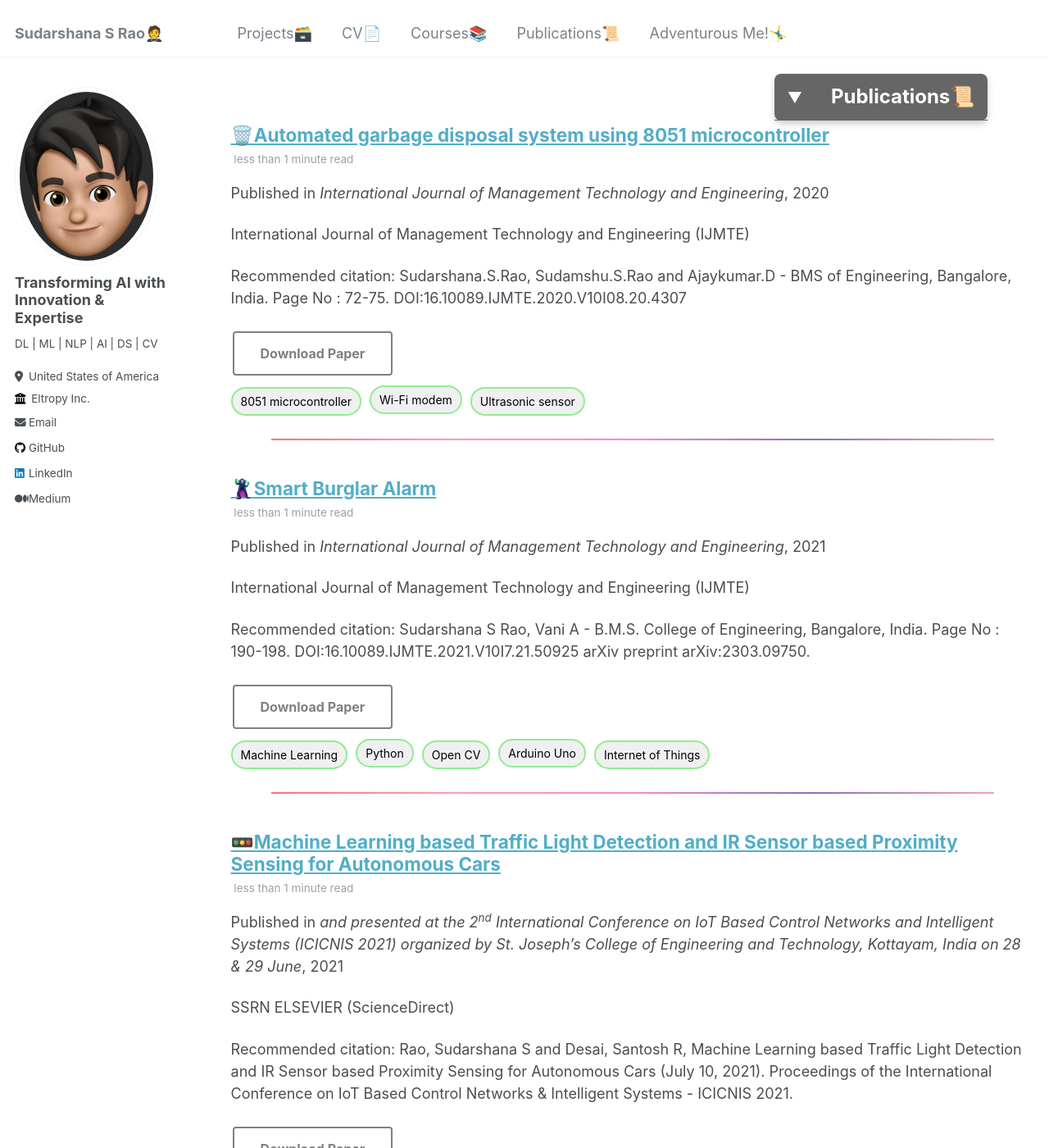
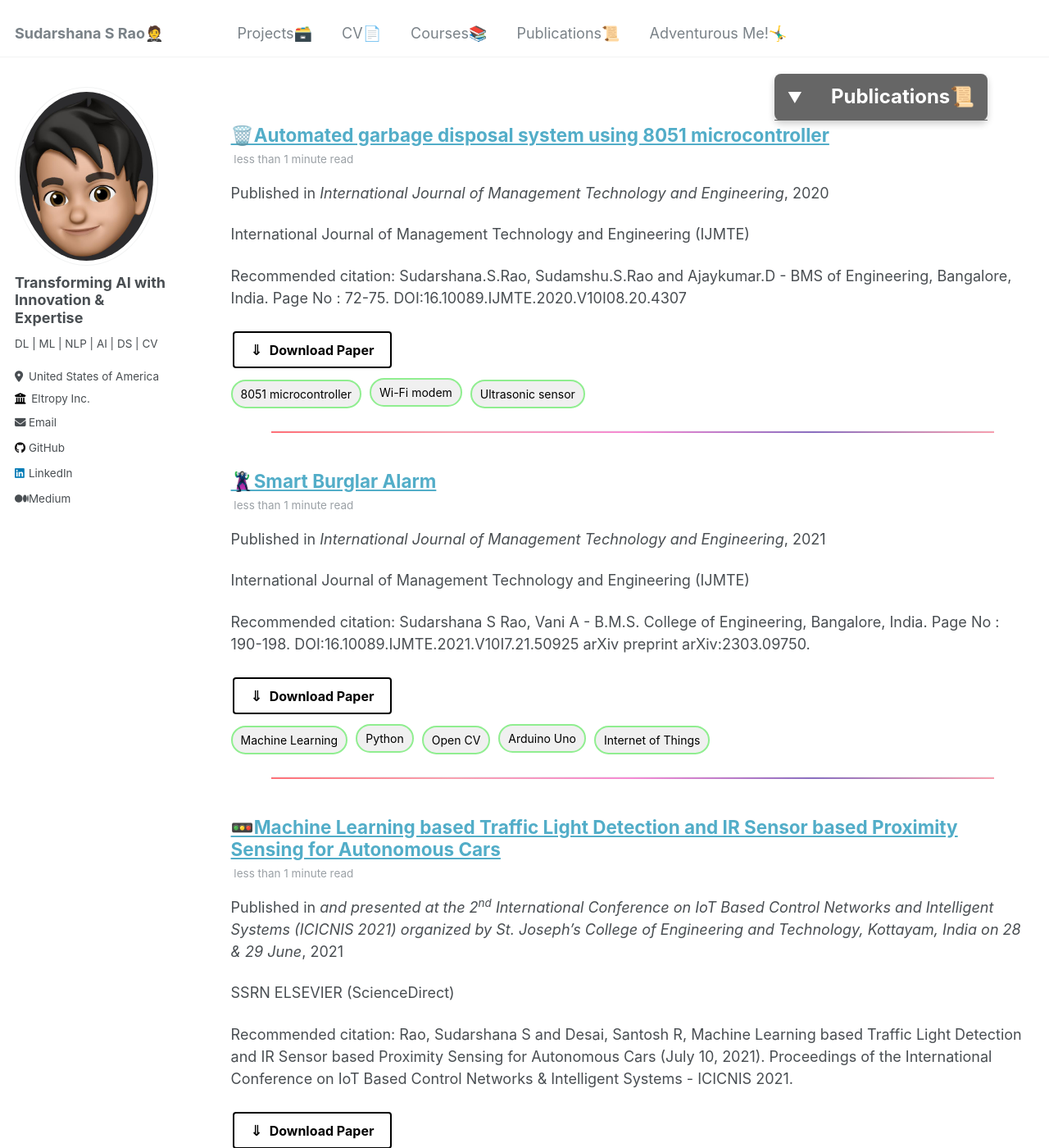
Before and after one commit to SudarshanaSRao/SudarshanaSRao.github.io, a Jekyll site: the page built from _pages/publications.md, in a window 1280 px wide and 1400 px high. Shown: the whole window at 82% size. Built offline with Jekyll 4.4.1, drawn with Linux system fonts in a browser that asks for light colours.

Commit message:
Update archive-single.html

```diff
--- a/_includes/archive-single.html
+++ b/_includes/archive-single.html
@@ -57,33 +57,36 @@
   /* Button Container */
   .download-button-container {
     text-align: left;  /* Align content to the left */
-    margin-top: 10px;
   }
-
   /* Button Styles */
   .download-paper-button {
-    border: 2px solid #808080;  /* Grey border */
-    padding: 15px 32px;  /* Padding for size */
+    border: 2px solid #000;  /* Black border */
+    padding: 10px 20px;  /* Padding adjusted to fit the text */
     text-align: center;
     text-decoration: none;
-    display: inline-block;
+    display: inline-flex;  /* Use flex for icon and text alignment */
+    align-items: center;  /* Vertically center the icon and text */
     font-size: 16px;
     margin: 4px 2px;
     cursor: pointer;
     border-radius: 4px;  /* Slightly rounded corners */
     background-color: transparent;  /* No background */
-    color: #808080;  /* Grey text */
+    color: black;  /* Black text */
     font-weight: bold;  /* Make text bold */
     transition: background-color 0.3s ease, border-color 0.3s ease;
   }
-
+  /* Button Icon */
+  .download-paper-button::before {
+    content: "⇓";  /* New download symbol */
+    margin-right: 8px;  /* Space between icon and text */
+    font-size: 18px;  /* Slightly larger icon */
+  }
   /* Hover Effect */
   .download-paper-button:hover {
     background-color: #A9A9A9;  /* Darker grey background on hover */
     color: white;  /* White text on hover */
     border-color: #696969;  /* Darker grey border on hover */
   }
-
   /* Active Effect */
   .download-paper-button:active {
     background-color: #696969;  /* Even darker grey on click */
@@ -105,23 +108,29 @@
   /* Button Container */
   .download-button-container {
     text-align: left;  /* Align content to the left */
-    margin-top: 10px;
   }
   /* Button Styles */
   .download-paper-button {
-    border: 2px solid #808080;  /* Grey border */
-    padding: 15px 32px;  /* Padding for size */
+    border: 2px solid #000;  /* Black border */
+    padding: 10px 20px;  /* Padding adjusted to fit the text */
     text-align: center;
     text-decoration: none;
-    display: inline-block;
+    display: inline-flex;  /* Use flex for icon and text alignment */
+    align-items: center;  /* Vertically center the icon and text */
     font-size: 16px;
     margin: 4px 2px;
     cursor: pointer;
     border-radius: 4px;  /* Slightly rounded corners */
     background-color: transparent;  /* No background */
-    color: #808080;  /* Grey text */
+    color: black;  /* Black text */
     font-weight: bold;  /* Make text bold */
     transition: background-color 0.3s ease, border-color 0.3s ease;
+  }
+  /* Button Icon */
+  .download-paper-button::before {
+    content: "⇓";  /* New download symbol */
+    margin-right: 8px;  /* Space between icon and text */
+    font-size: 18px;  /* Slightly larger icon */
   }
   /* Hover Effect */
   .download-paper-button:hover {
@@ -154,23 +163,29 @@
   /* Button Container */
   .download-button-container {
     text-align: left;  /* Align content to the left */
-    margin-top: 10px;
   }
   /* Button Styles */
   .download-paper-button {
-    border: 2px solid #808080;  /* Grey border */
-    padding: 15px 32px;  /* Padding for size */
+    border: 2px solid #000;  /* Black border */
+    padding: 10px 20px;  /* Padding adjusted to fit the text */
     text-align: center;
     text-decoration: none;
-    display: inline-block;
+    display: inline-flex;  /* Use flex for icon and text alignment */
+    align-items: center;  /* Vertically center the icon and text */
     font-size: 16px;
     margin: 4px 2px;
     cursor: pointer;
     border-radius: 4px;  /* Slightly rounded corners */
     background-color: transparent;  /* No background */
-    color: #808080;  /* Grey text */
+    color: black;  /* Black text */
     font-weight: bold;  /* Make text bold */
     transition: background-color 0.3s ease, border-color 0.3s ease;
+  }
+  /* Button Icon */
+  .download-paper-button::before {
+    content: "⇓";  /* New download symbol */
+    margin-right: 8px;  /* Space between icon and text */
+    font-size: 18px;  /* Slightly larger icon */
   }
   /* Hover Effect */
   .download-paper-button:hover {
```
